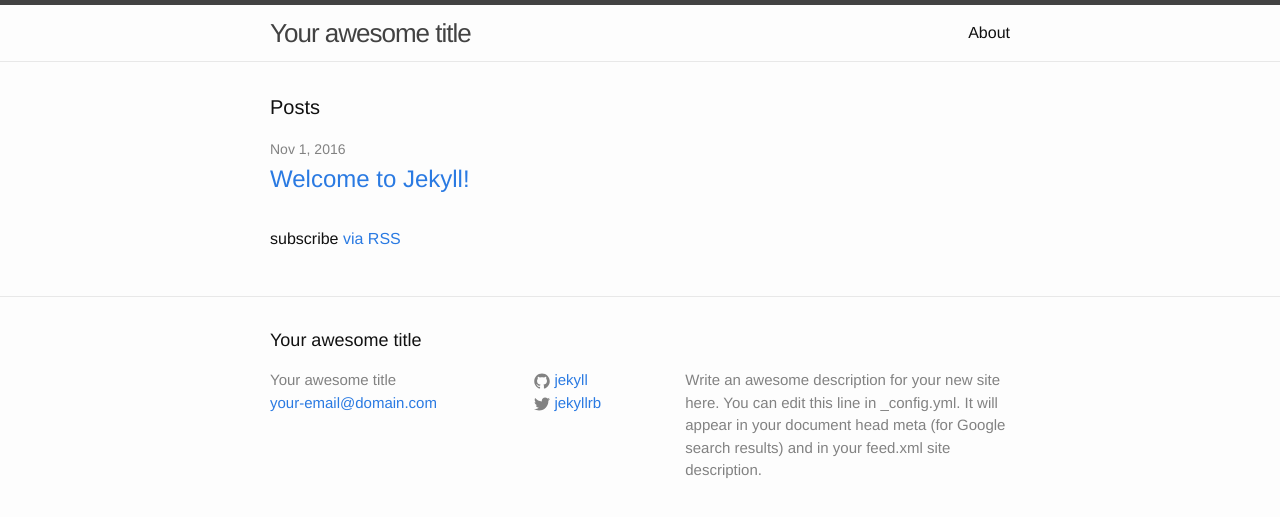
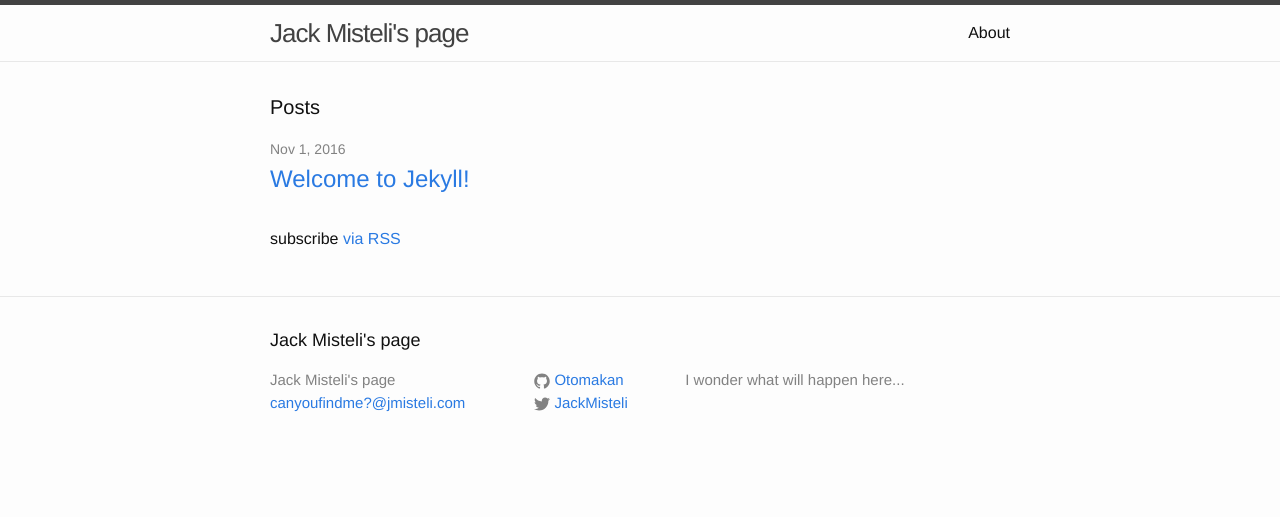
Before and after one commit to Otomakan/Otomakan.github.io, a Jekyll site: the page built from index.html, in a window 1280 px wide. Shown: the top 517 px of the page. Built offline with Jekyll 4.4.1, drawn with Linux system fonts in a browser that asks for light colours.

Commit message:
Update _config.yml

```diff
--- a/_config.yml
+++ b/_config.yml
@@ -6,16 +6,14 @@
 # 'jekyll serve'. If you change this file, please restart the server process.
 
 # Site settings
-title: Your awesome title
-email: your-email@domain.com
+title: Jack Misteli's page
+email: canyoufindme?@jmisteli.com
 description: > # this means to ignore newlines until "baseurl:"
-  Write an awesome description for your new site here. You can edit this
-  line in _config.yml. It will appear in your document head meta (for
-  Google search results) and in your feed.xml site description.
+ I wonder what will happen here...
 baseurl: "" # the subpath of your site, e.g. /blog
-url: "http://yourdomain.com" # the base hostname & protocol for your site
-twitter_username: jekyllrb
-github_username:  jekyll
+url: "http://jmisteli.com" # the base hostname & protocol for your site
+twitter_username: JackMisteli
+github_username:  Otomakan
 
 # Build settings
 markdown: kramdown
```
